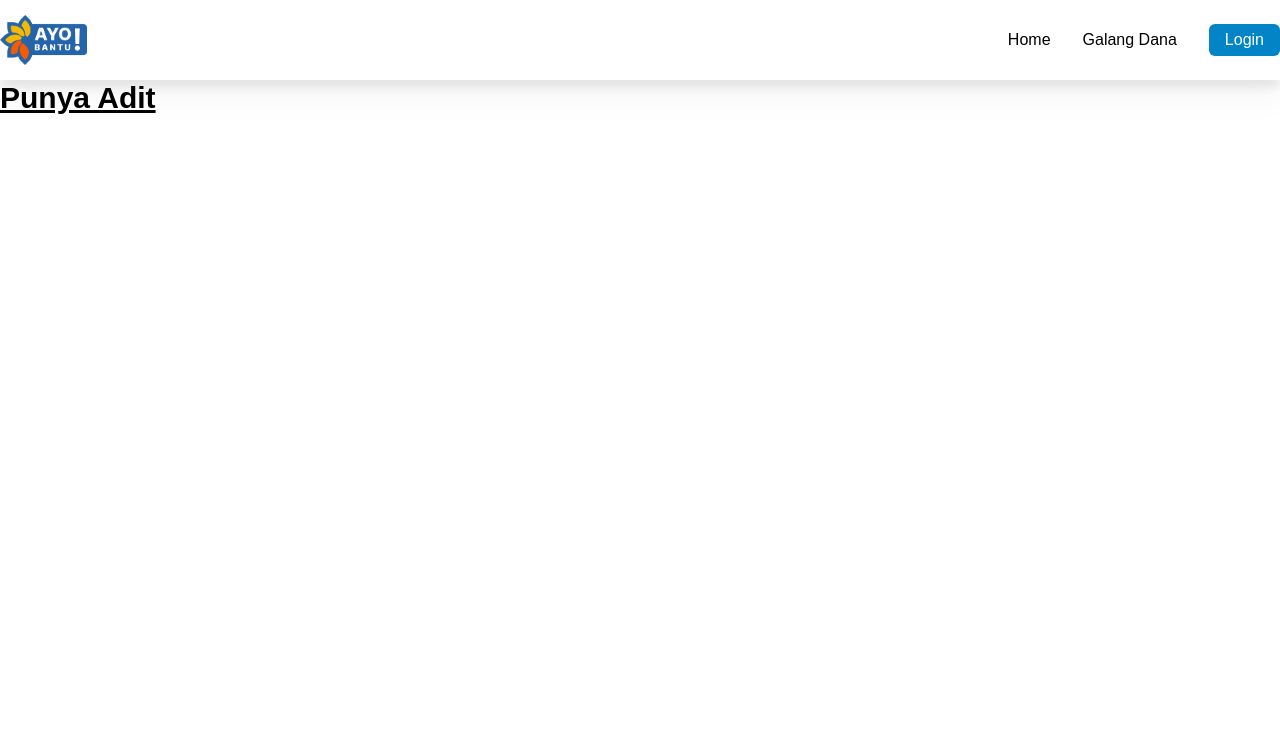
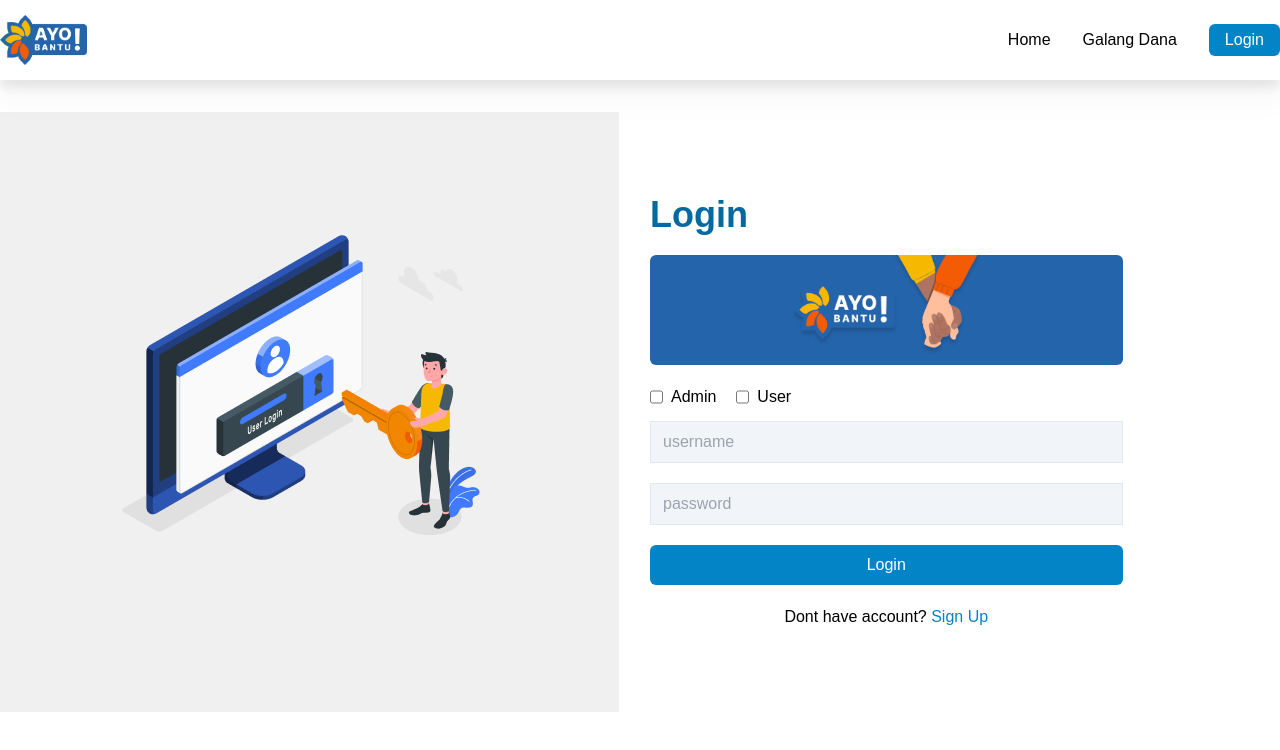
Before and after one commit to FE-07/final-project-FE, a React (Vite) app: page /login in a window 1280 px wide. Shown: the top 750 px of the page. Built offline with nearby package versions, Linux system fonts and the light colour scheme.

Commit message:
add components login

```diff
--- a/src/App.jsx
+++ b/src/App.jsx
@@ -1,14 +1,18 @@
 import { useState } from 'react'
 import reactLogo from './assets/react.svg'
 import Navbar from './component/Navbar'
+
+import Login from './pages/Login'
+
 import './index.css'
 
 function App() {
 
   return (
     <>
-      <Navbar />
-      <h1 className="text-3xl font-bold underline">Punya Adit</h1>
+      {/* <Navbar /> */}
+      <Login />
+      {/* <h1 className="text-3xl font-bold bg-sky-300 underline-offset-2">Hello</h1> */}
     </>
   )
 }
--- a/src/component/Navbar.jsx
+++ b/src/component/Navbar.jsx
@@ -6,9 +6,9 @@ const Navbar = () => {
     return (
         <>
             <header className='bg-white drop-shadow-xl'>
-                <nav className='Navbar sm:container mx-auto flex items-center justify-between px-2 md:px-0'>
+                <nav className='Navbar container mx-auto flex items-center justify-between px-2 md:px-0'>
                     <img src={logoAyoBantu} alt="" />
-                    <div className='md:flex items-center gap-8 hidden '>
+                    <div className='flex items-center gap-8'>
                         <Link to=''>Home</Link>
                         <Link to=''>Galang Dana</Link>
                         <Link className='rounded-md px-4 text-white hover:bg-red-100 py-1 bg-sky-600' to=''>Login</Link>
--- /dev/null
+++ b/src/pages/Login.jsx
@@ -0,0 +1,52 @@
+import React from "react";
+import Navbar from "../component/Navbar";
+
+import imgLogin from "../assets/login-img.png"
+import banner from "../assets/bannerDaftar.png"
+
+function Login() {
+  return (
+    <>
+        <Navbar />
+        <div className="container mx-auto">
+            <div className="flex flex-col lg:flex-row gap-5 mt-8 items-center">
+                <div className="basis-1/2">
+                    <img className="px-4 lg:px-0" src={imgLogin} alt="" />
+                </div>
+
+                <div className="basis-1/2 px-4 lg:px-0">
+                    {/* login title */}
+                    <p className="mb-5 text-4xl font-extrabold text-sky-700">Login</p>
+                    <img className="lg:w-3/4 rounded-md mb-5" src={banner} alt="" />
+
+                    {/* input type checkbox */}
+                    <div className="flex gap-5 mb-3">
+                        <div className="flex gap-2">
+                            <input type="checkbox" name="" id="" />
+                            <label htmlFor="">Admin</label>
+                        </div>
+                        <div className="flex gap-2">
+                            <input type="checkbox" name="" id="" />
+                            <label htmlFor="">User</label>
+                        </div>
+                    </div>
+
+                    {/* text input */}
+                    <div className="flex flex-col gap-5 lg:w-3/4">
+                        <input className="outline-none bg-slate-100 border border-slate-200 px-3 py-2" type="text" name="" id="" placeholder="username" />
+                        <input className="outline-none bg-slate-100 border border-slate-200 px-3 py-2" type="text" name="" id="" placeholder="password" />
+                        <button className="bg-sky-600 text-white px-2 py-2 rounded-md hover:bg-sky-700">Login</button>
+
+                        <div className="text-center">
+                            <p>Dont have account? <a href=""><span className="text-sky-600">Sign Up</span></a></p>
+                        </div>
+                    </div>
+
+                </div>
+            </div>
+        </div>
+    </>
+  )
+}
+
+export default Login;
--- a/tailwind.config.cjs
+++ b/tailwind.config.cjs
@@ -4,7 +4,11 @@ module.exports = {
     "./src/**/*.{js,jsx,ts,tsx}",
   ],
   theme: {
-    extend: {},
+    extend: {
+      screens: {
+        '2xl': '1420px',
+      },
+    },
   },
   plugins: [],
 }
```
Also changed, not shown: src/assets/login-img.png (added).
